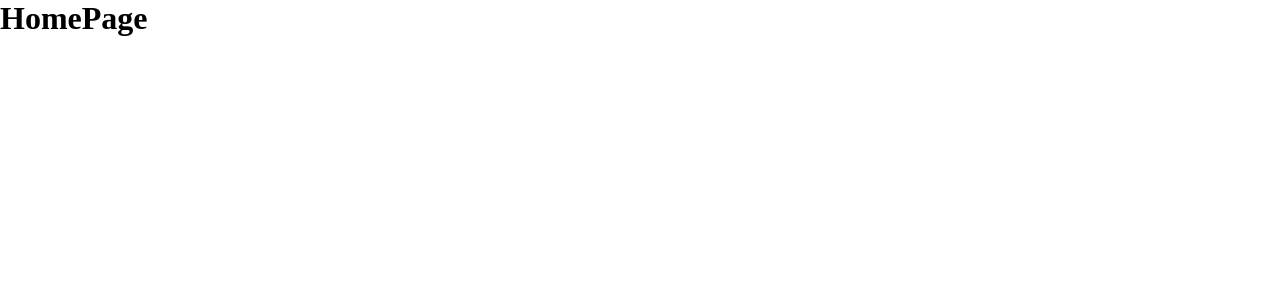
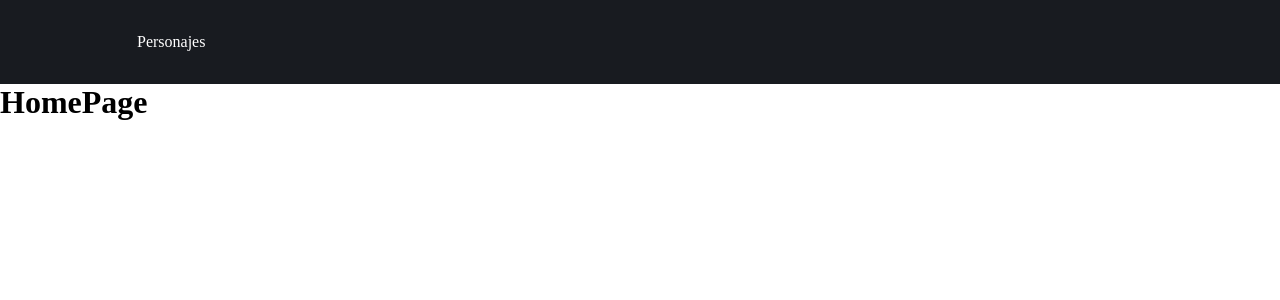
Before and after one commit to samergh1/padsy, a React (Vite) app: page / in a window 1280 px wide. Shown: the top 300 px of the page. Built offline with nearby package versions, Linux system fonts and the light colour scheme.

Commit message:
Navbar component

```diff
--- a/package.json
+++ b/package.json
@@ -17,6 +17,6 @@
     "@types/react": "^18.0.27",
     "@types/react-dom": "^18.0.10",
     "@vitejs/plugin-react": "^3.1.0",
-    "vite": "^4.1.0"
+    "vite": "^4.1.4"
   }
 }
--- /dev/null
+++ b/src/components/Navbar/Navbar.jsx
@@ -0,0 +1,81 @@
+// import {Link} from "react-router-dom"
+// import {
+//     HomePageUrl,
+//     RegisterPageUrl,
+//     LoginPageUrl,
+// } from "../../constants/urls";
+
+// import styles from "./Navbar.module.css"
+
+import { Link, useNavigate } from "react-router-dom";
+import {
+    HomePageUrl,
+    RegisterPageUrl,
+    LoginPageUrl,
+} from "../../constants/urls";
+// import { useUserContext } from "../../contexts/UserContext";
+import styles from "./Navbar.module.css";
+// import { logout } from "../../firebase/auth";
+
+export function Navbar() {
+  const navigate = useNavigate();
+//   const { user, isLoadingUser } = useUserContext();
+
+//   const handleLogout = async () => {
+//     await logout(() => navigate(HomePageUrl));
+//   };
+
+  return (
+    <nav className={styles.navbar}>
+      <ul className={styles.menuList}>
+        <li className={`${styles.menuItem} ${styles.menuItemLeft}`}>
+          <Link to={HomePageUrl} className={styles.link}>
+            <span>Personajes</span>
+          </Link>
+        </li>
+        {/* <li className={`${styles.menuItem} ${styles.menuItemLeft}`}>
+          <Link to={FAVORITES_URL} className={styles.link}>
+            <span>Favoritos</span>
+          </Link>
+        </li> */}
+      </ul>
+
+      {/* {!isLoadingUser && (
+        <ul className={styles.menuList}>
+          {!!user ? (
+            <>
+              <li className={`${styles.menuItem} ${styles.menuItemRight}`}>
+                <Link to={PROFILE_URL} className={styles.link}>
+                  <div className={styles.userAvatar} />
+                  <span>{user.name}</span>
+                </Link>
+              </li>
+              <li className={`${styles.menuItem} ${styles.menuItemRight}`}>
+                <button
+                  type="button"
+                  className={`${styles.link} ${styles.logoutBtn}`}
+                //   onClick={handleLogout}
+                >
+                  <span>Salir</span>
+                </button>
+              </li>
+            </>
+          ) : (
+            <>
+              <li className={`${styles.menuItem} ${styles.menuItemRight}`}>
+                <Link to={LOGIN_URL} className={styles.link}>
+                  <span>Iniciar sesión</span>
+                </Link>
+              </li>
+              <li className={`${styles.menuItem} ${styles.menuItemRight}`}>
+                <Link to={REGISTER_URL} className={styles.link}>
+                  <span>Registro</span>
+                </Link>
+              </li>
+            </>
+          )}
+        </ul>
+      )} */}
+    </nav>
+  );
+}
--- /dev/null
+++ b/src/components/Navbar/Navbar.module.css
@@ -0,0 +1,61 @@
+.navbar {
+    display: flex;
+    justify-content: space-between;
+    background: #181b20;
+    padding: 24px 120px;
+  }
+
+  .navbar .menuList {
+    display: flex;
+    align-items: center;
+    list-style: none;
+  }
+
+  .navbar .menuList .menuItem {
+    border-radius: 6px;
+    border: 1px solid transparent;
+  }
+
+  .navbar .menuList .menuItem:hover {
+    border-color: #272b33;
+    background: #23262e;
+  }
+
+  .navbar .menuList .menuItem.menuItemLeft {
+    margin-right: 8px;
+  }
+  .navbar .menuList .menuItem.menuItemRight {
+    margin-left: 8px;
+  }
+
+  .navbar .menuList .menuItem .link {
+    display: flex;
+    align-items: center;
+    padding: 8px 16px;
+    text-decoration: none;
+    color: #fff;
+  }
+
+  .navbar .menuList .menuItem .link.logoutBtn {
+    display: flex;
+    align-items: center;
+    padding: 8px 16px;
+    text-decoration: none;
+    color: red;
+    background: none;
+    outline: none;
+    border: none;
+    font-size: inherit;
+    font-weight: inherit;
+    cursor: pointer;
+  }
+
+  .navbar .menuList .menuItem .link .userAvatar {
+    content: "";
+    display: block;
+    width: 32px;
+    height: 32px;
+    border-radius: 20px;
+    background: #3c3e44;
+    margin-right: 8px;
+}
--- a/src/pages/HomePage/HomePage.jsx
+++ b/src/pages/HomePage/HomePage.jsx
@@ -1,8 +1,12 @@
 import React from 'react';
+import { Navbar } from '../../components/Navbar/Navbar';
 import styles from "./HomePage.module.css";
 
 export function HomePage() {
   return (
+    <>
+    <Navbar/>
     <h1 className={styles.title}>HomePage</h1>
+    </>
   )
 }
```
Also changed, not shown: 1 other file (tests, documents, lock files or other folders).
